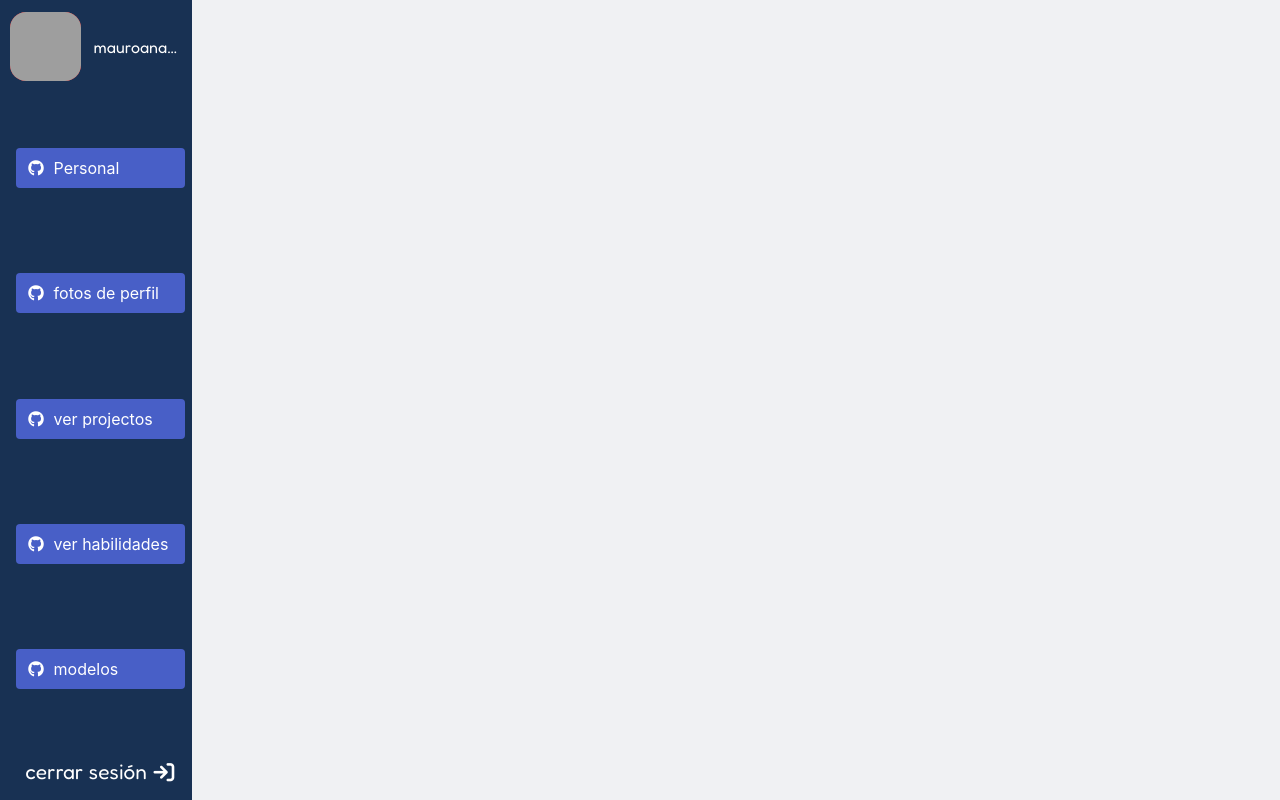
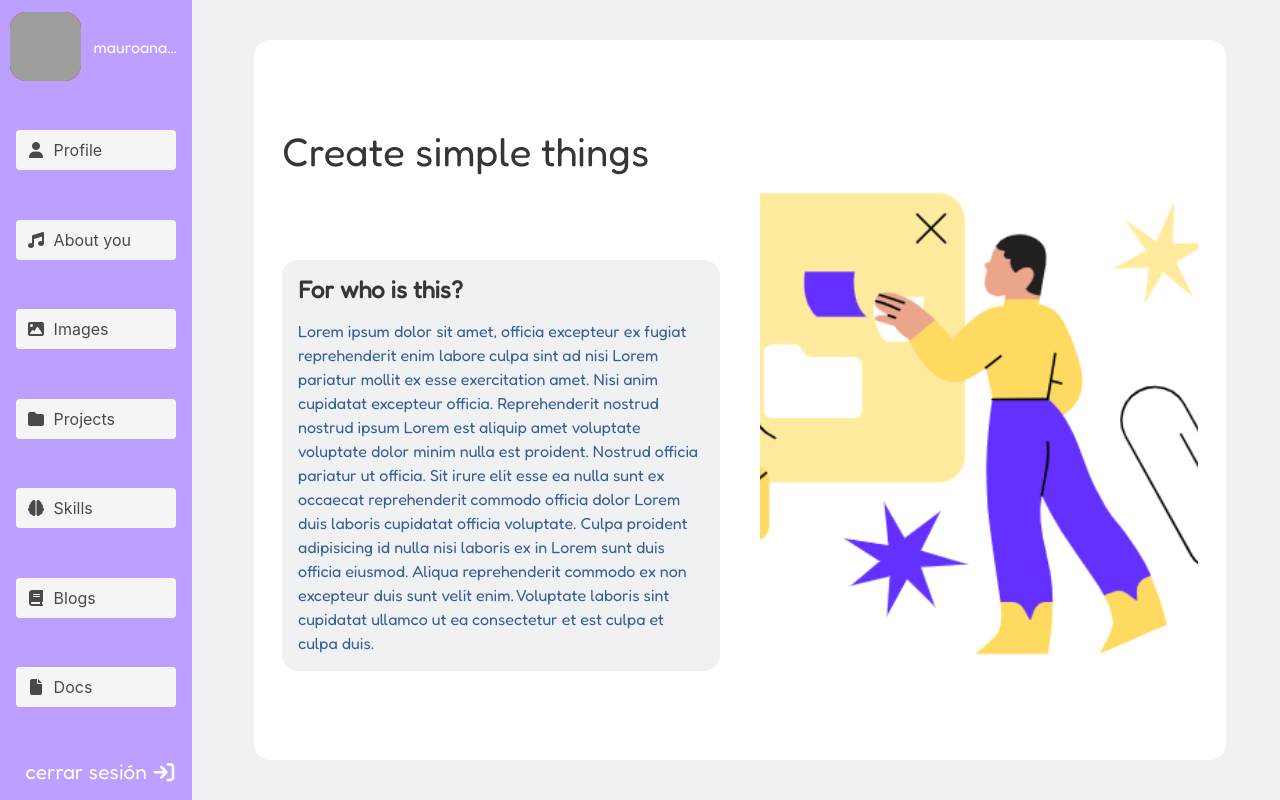
Before and after one commit to MauroMontan/vue-admin-page, a Vue app: page / in a window 1280 px wide. Built offline with nearby package versions, Linux system fonts and the light colour scheme; grey boxes are pictures that could not be loaded.

Commit message:
added home page

```diff
--- a/index.html
+++ b/index.html
@@ -5,7 +5,7 @@
   <meta charset="UTF-8" />
   <link rel="icon" href="/favicon.ico" />
   <script src="https://kit.fontawesome.com/4f5510ffb6.js" crossorigin="anonymous"></script>
-  <meta name="viewport" content="width=device-width, initial-scale=1.0" />
+  <meta name="viewport" content="width=device-width, initial-scale=1.0, user-scalable=no" />
   <title>Vite App</title>
 </head>
 
--- a/src/App.vue
+++ b/src/App.vue
@@ -17,12 +17,15 @@ import SideBar from "./components/sidebar.vue";
   box-sizing: border-box;
   margin: 0;
   padding: 0;
+  user-zoom: none;
+  user-select: none;
 }
 
 main {
   width: 100%;
   height: 100%;
   overflow: hidden;
+  display: flex;
 }
 
 #app {
@@ -35,6 +38,14 @@ main {
   color: #365f95;
   font-family: 'Fredoka', sans-serif;
 
+}
+
+
+img {
+  -webkit-user-drag: none;
+  -khtml-user-drag: none;
+  -moz-user-drag: none;
+  -o-user-drag: none;
 }
 
 /* width */
--- a/src/components/sidebar.vue
+++ b/src/components/sidebar.vue
@@ -2,7 +2,43 @@
 import { reactive } from 'vue';
 
 
-const links = reactive(["Personal", "fotos de perfil", "ver projectos", "ver habilidades", "modelos"]);
+const links = reactive([
+  {
+    to: "/personal-info",
+    icon: "fa-user",
+    name: "Profile"
+  },
+  {
+    to: "/about-you",
+    icon: "fa-music",
+    name: "About you"
+  },
+  {
+    to: "/images",
+    icon: "fa-image",
+    name: "Images"
+  },
+  {
+    to: "/projects",
+    icon: "fa-folder",
+    name: "Projects"
+  },
+  {
+    to: "/skills",
+    icon: "fa-brain",
+    name: "Skills"
+  },
+  {
+    to: "/blogs",
+    icon: "fa-book",
+    name: "Blogs"
+  },
+  {
+    to: "/documentation",
+    icon: "fa-file",
+    name: "Docs"
+  },
+]);
 
 </script>
 
@@ -21,11 +57,11 @@ const links = reactive(["Personal", "fotos de perfil", "ver projectos", "ver hab
     </div>
 
     <div class="list">
-      <button v-for="link in links" class="button is-link is-dark ">
+      <button v-for="link in links" class="button is-light">
         <span class="icon">
-          <i class="fab fa-github"></i>
+          <i class="fa-solid" :class="link.icon"></i>
         </span>
-        <span>{{ link }}</span>
+        <span>{{ link.name }}</span>
       </button>
     </div>
     <div class="bottom-content">
@@ -46,7 +82,7 @@ const links = reactive(["Personal", "fotos de perfil", "ver projectos", "ver hab
   display: flex;
   flex-direction: column;
   color: white;
-  background-color: #183153;
+  background-color: #bca0ff;
 }
 
 .account {
--- /dev/null
+++ b/src/pages/home_page.vue
@@ -0,0 +1,75 @@
+<script setup lang="ts" >
+
+</script>
+
+<template>
+  <div class="home-page">
+    <div class="column">
+      <div class="title">
+        <h1>Create simple things</h1>
+      </div>
+      <div class="info-card content">
+        <h3>For who is this?</h3>
+        <p>Lorem ipsum dolor sit amet, officia excepteur ex fugiat reprehenderit enim labore culpa sint ad nisi Lorem
+          pariatur mollit ex esse exercitation amet. Nisi anim cupidatat excepteur officia. Reprehenderit nostrud
+          nostrud ipsum Lorem est aliquip amet voluptate voluptate dolor minim nulla est proident. Nostrud officia
+          pariatur ut officia. Sit irure elit esse ea nulla sunt ex occaecat reprehenderit commodo officia dolor Lorem
+          duis laboris cupidatat officia voluptate. Culpa proident adipisicing id nulla nisi laboris ex in Lorem sunt
+          duis officia eiusmod. Aliqua reprehenderit commodo ex non excepteur duis sunt velit enim. Voluptate laboris
+          sint cupidatat ullamco ut ea consectetur et est culpa et culpa duis.</p>
+      </div>
+    </div>
+
+    <div class="column">
+      <img src="../assets/home-img.png" alt="home img">
+    </div>
+  </div>
+</template>
+
+<style scoped>
+.home-page {
+  width: 90%;
+  height: 90%;
+  margin: auto;
+  border-radius: 1rem;
+  padding: 1rem;
+  background-color: white;
+  display: grid;
+  grid-template-columns: repeat(2, 1fr);
+  overflow: auto;
+  gap: 1rem;
+
+}
+
+h1 {
+  font-size: 2.5rem;
+}
+
+.column {
+  background-color: white;
+  display: flex;
+  flex-direction: column;
+  align-items: start;
+  justify-content: space-evenly;
+}
+
+.info-card {
+  background-color: #f0f1f3;
+  padding: 1rem;
+  border-radius: 1rem;
+}
+
+img {
+  width: 100%;
+  height: 100%;
+  object-fit: cover;
+  object-position: center;
+}
+
+
+@media (max-width: 768px) {
+  .home-page {
+    grid-template-columns: repeat(1, 1fr);
+  }
+}
+</style>
--- a/src/router/index.ts
+++ b/src/router/index.ts
@@ -1,6 +1,9 @@
 import { createRouter, createWebHashHistory } from "vue-router";
+import Home from "../pages/home_page.vue"
+import Projects from "../pages/projects_page.vue"
 const routes = [
-  { path: '/projects', component: () => import("../pages/projects_page.vue") },
+  { path: '/', component: Home },
+  { path: '/projects', component: Projects },
 ]
 
 const router = createRouter({
```
Also changed, not shown: src/assets/home-img.png (added), src/assets/home-img.svg (added).
